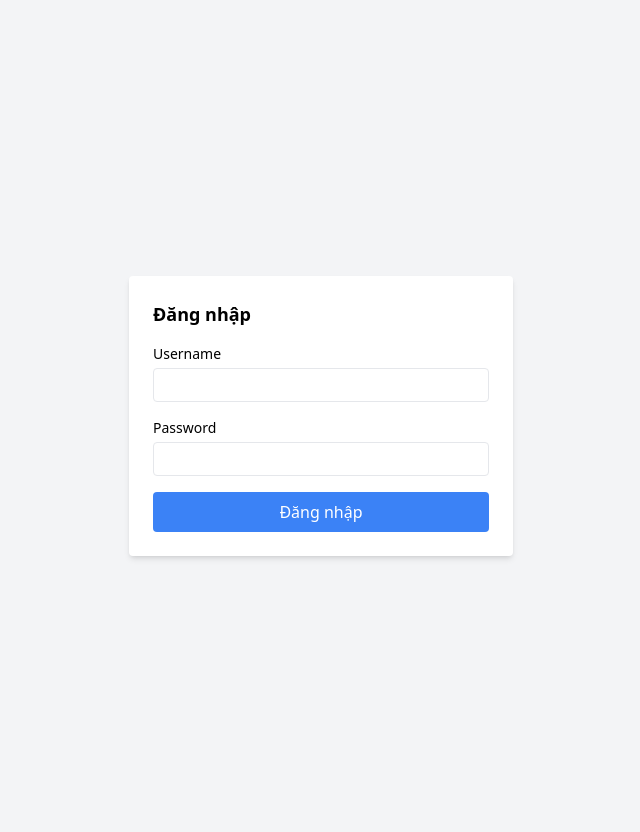
After one commit to ahokx2/moneyBrowser, a Flask app: template templates/login.html in a window 1280 px wide. The commit adds this page. Shown: the whole page, without its empty margins (319-959 px from the left). Run offline with Flask 3, Linux system fonts and the light colour scheme; the template is opened without the code that fills it, so the values that code supplies are empty; some libraries are stand-ins or nearby versions.

Commit message:
Add files via upload

```diff
--- /dev/null
+++ b/templates/login.html
@@ -0,0 +1,30 @@
+{% extends "base.html" %}
+
+{% block content %}
+<!-- Container full screen để căn giữa -->
+<div class="min-h-screen flex items-center justify-center bg-gray-100">
+    <form method="POST" class="bg-white p-6 rounded shadow-md w-96">
+        <h2 class="text-lg font-semibold mb-4">Đăng nhập</h2>
+
+        {% with messages = get_flashed_messages(with_categories=true) %}
+            {% if messages %}
+                <ul>
+                    {% for category, message in messages %}
+                        <li class="text-red-600 text-sm">{{ message }}</li>
+                    {% endfor %}
+                </ul>
+            {% endif %}
+        {% endwith %}
+
+        <div class="mb-4">
+            <label class="block text-sm mb-1">Username</label>
+            <input type="text" name="username" class="w-full border rounded px-2 py-1" required>
+        </div>
+        <div class="mb-4">
+            <label class="block text-sm mb-1">Password</label>
+            <input type="password" name="password" class="w-full border rounded px-2 py-1" required>
+        </div>
+        <button type="submit" class="w-full bg-blue-500 text-white py-2 rounded">Đăng nhập</button>
+    </form>
+</div>
+{% endblock %}
```
Also changed, not shown: templates/index.html (+6 -1 lines).
